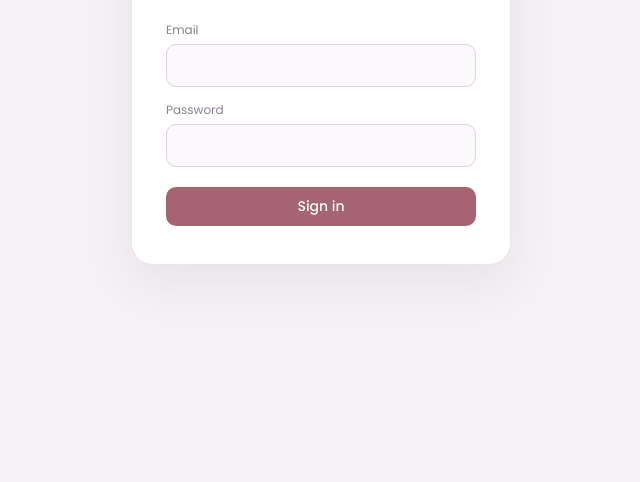
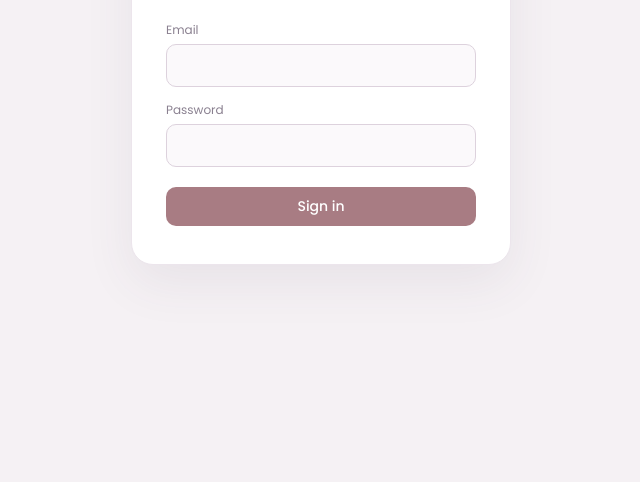
Before and after one commit to purepassionyoga/ppyoga-admin, a plain HTML site: page index.html in a window 1280 px wide. Shown: the part 318-800 px from the top of the page, without its empty margins (319-959 px from the left). Drawn offline with nearby package versions, Linux system fonts and the light colour scheme.

Commit message:
Update index.html

```diff
--- a/index.html
+++ b/index.html
@@ -10,7 +10,7 @@
 <style>
   :root{
     --bg:#F5F1F4; --card:#fff; --ink:#2C2238; --head:#3A2E48; --aub:#4A3A5A;
-    --clay:#C2848F; --clayDk:#A66472; --jade:#2E7D6B; --amber:#B98A1F;
+    --clay:#C8A0A6; --clayDk:#A87C83; --jade:#2E7D6B; --amber:#B98A1F;
     --muted:#8A8090; --line:#ECE5EC; --lineDk:#DDD2DD; --field:#FBF9FB;
   }
   *{box-sizing:border-box}
```
